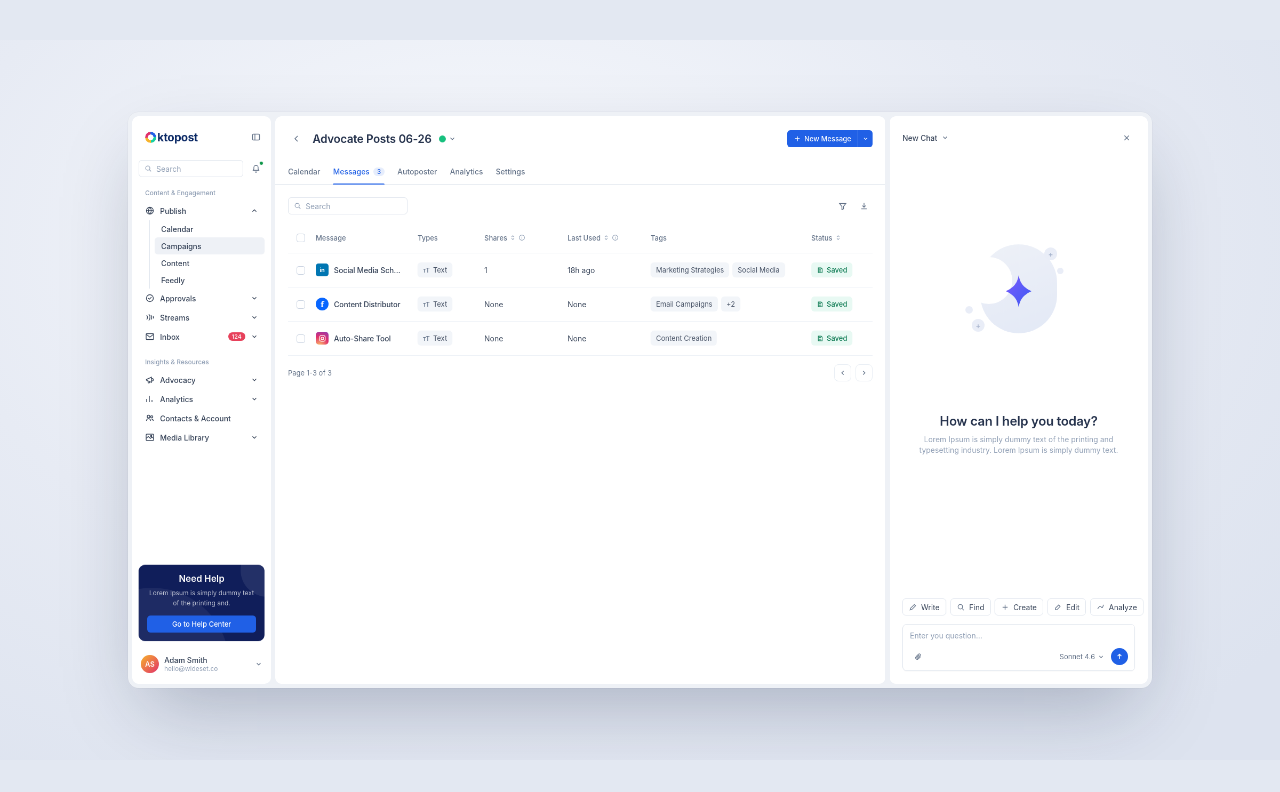
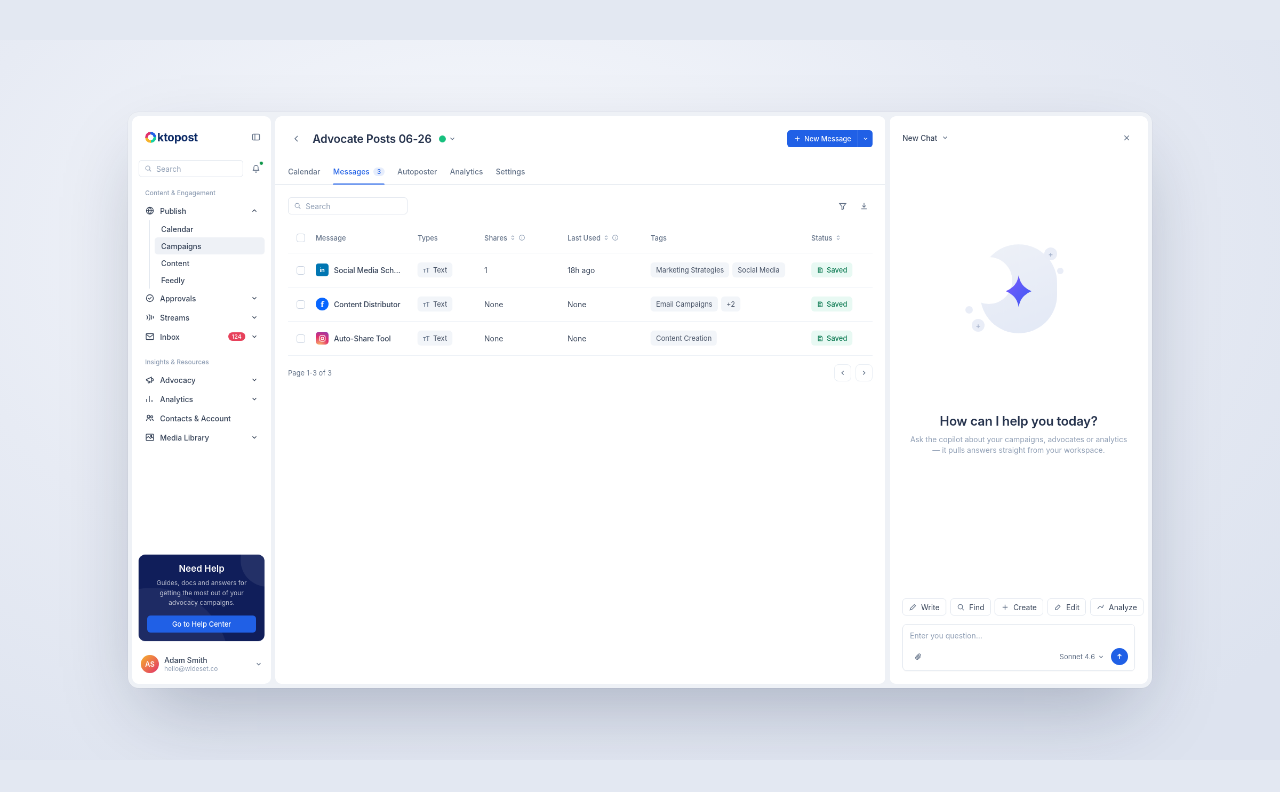
Before and after one commit to kacha-debouu/ai-promo-3, a plain HTML site: page oktopost-ai/index.html in a window 1280 px wide. Drawn offline with Linux system fonts and the light colour scheme.

Commit message:
Oktopost AI Copilot: replace lorem ipsum with real advocacy copy

```diff
--- a/oktopost-ai/index.html
+++ b/oktopost-ai/index.html
@@ -163,7 +163,7 @@
         <div class="nav-item sb-item"><svg width="18" height="18" viewBox="0 0 18 18" fill="none" stroke="currentColor" stroke-width="1.4"><rect x="2" y="3" width="14" height="12" rx="1.5"/><path d="m2 11 4-3.5 4 3.5 3-2.5 3 2.5"/><circle cx="11.5" cy="6.5" r="1.2"/></svg>Media Library<span class="grow"></span><svg width="14" height="14" viewBox="0 0 16 16" fill="none" stroke="currentColor" stroke-width="1.5"><path d="m4 6 4 4 4-4"/></svg></div>
         <div class="help" id="help">
           <h4>Need Help</h4>
-          <p>Lorem Ipsum is simply dummy text of the printing and.</p>
+          <p>Guides, docs and answers for getting the most out of your advocacy campaigns.</p>
           <div class="btn">Go to Help Center</div>
         </div>
         <div class="user" id="user">
@@ -262,7 +262,7 @@
         </div>
         <div id="es-head">
           <h2>How can I help you today?</h2>
-          <p>Lorem Ipsum is simply dummy text of the printing and typesetting industry. Lorem Ipsum is simply dummy text.</p>
+          <p>Ask the copilot about your campaigns, advocates or analytics — it pulls answers straight from your workspace.</p>
         </div>
         <div id="bubble">Which advocate posts performed best this week?</div>
         <div id="dots"><i></i><i></i><i></i></div>
```
